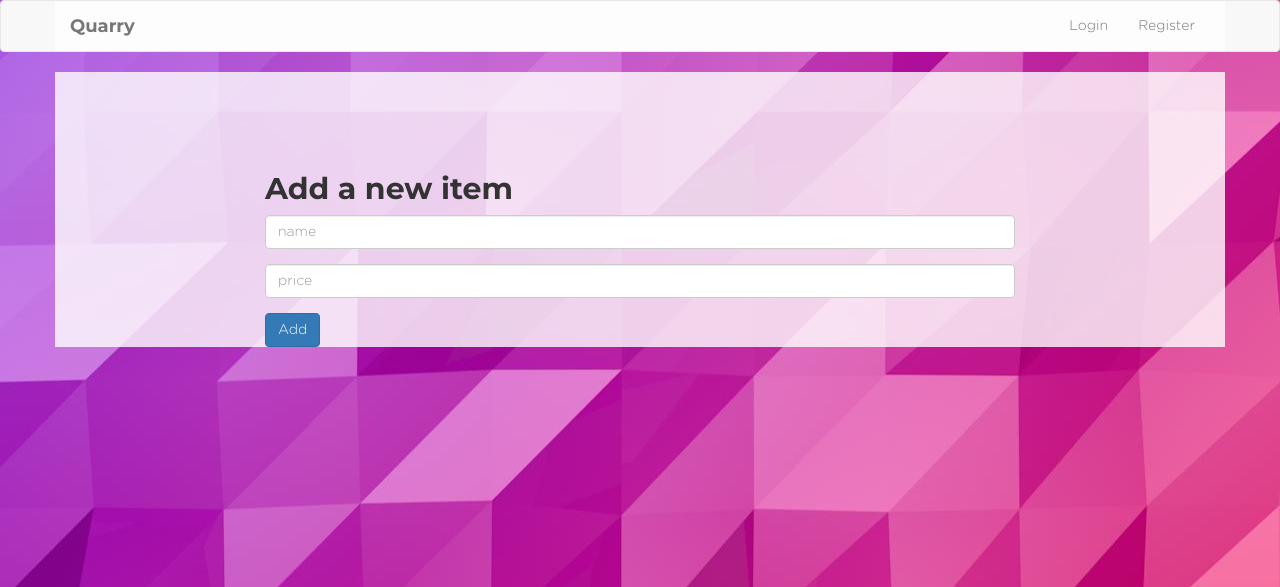
After one commit to zliou/cashmonies, a Flask app: template templates/add.html in a window 1280 px wide. The commit adds this page. Shown: the top 587 px of the page. Run offline with Flask 2, Linux system fonts and the light colour scheme; the template is opened without the code that fills it: values that come from a table or form of the project are taken from there, others are empty; some libraries are stand-ins or nearby versions.

Commit message:
Add crud for items

```diff
--- a/app.py
+++ b/app.py
@@ -139,6 +139,29 @@ def buy(itemid, buyerid):
 	db.session.commit()
 	return render_template('home.html')
 
+@app.route('/add', methods=["GET", "POST"])
+@login_required
+def addForm():
+	form = AddItemForm()
+	if request.method == 'POST':
+		if form.validate_on_submit:
+			return redirect('/add/' + form.name.data + '/' + str(form.price.data))
+		else:
+			flash('All fields are required')
+			return redirect('/add')
+	return render_template('add.html',
+		form=form)
+
+@app.route('/add/<name>/<price>')
+@login_required
+def add(name, price):
+	newItem = Item(name, price=price)
+	current_user.items.append(newItem)
+	db.session.add(current_user)
+	db.session.commit()
+	flash('Item ' + name + ' succesfully added')
+	return render_template('home.html')
+
 @app.route("/logout")
 def logout():
   logout_user()
--- a/forms.py
+++ b/forms.py
@@ -1,5 +1,5 @@
 from flask.ext.wtf import Form
-from wtforms import StringField, BooleanField, PasswordField, validators
+from wtforms import StringField, BooleanField, PasswordField, IntegerField, validators
 from wtforms.validators import DataRequired
 
 class RegisterForm(Form):
@@ -10,3 +10,7 @@ class RegisterForm(Form):
 class LoginForm(Form):
   email = StringField('email', validators=[DataRequired()])
   password = PasswordField('password', validators=[DataRequired()])
+
+class AddItemForm(Form):
+  name = StringField('name', validators=[DataRequired()])
+  price = IntegerField('price', validators=[DataRequired()])
--- a/static/css/stylesheet.css
+++ b/static/css/stylesheet.css
@@ -5,6 +5,7 @@
 html,
 body {
   font-family: "Gotham Rounded", sans-serif;
+  background: url(../img/low_poly.jpg) no-repeat center center;
 }
 h1,
 h2,
@@ -12,6 +13,10 @@ h2,
 .brand {
   font-family: "Montserrat";
   font-weight: 700;
+}
+.jumbotron {
+  background: transparent;
+  color: white;
 }
 .modal {
   position: absolute;
@@ -21,3 +26,12 @@ h2,
 .flashed_messages {
   color: red;
 }
+.add-body {
+  margin-top: 10vh;
+}
+.container {
+  background-color: rgba(255, 255, 255, 0.8);
+}
+table {
+  margin-top: 20px;
+}
--- /dev/null
+++ b/templates/add.html
@@ -0,0 +1,32 @@
+{% extends "layout.html" %}
+
+{% block content %}
+<div class="container">
+  <div class="row">
+    <div class="col-sm-12 col-md-8 col-md-push-2 add-body">
+      <h2>Add a new item</h2>
+      <form method=post>
+        {{ form.hidden_tag() }}
+        <div class="form-group">
+          {{ form.name(class_="form-control", placeholder="name")}}
+        </div>
+        {% for error in form.name.errors %}
+        <span style="color:red;">[{{ error }}]</span>
+        {% endfor %}
+
+        <div class="form-group">
+          {{ form.price(class_="form-control", placeholder="price") }}
+        </div>
+
+        {% for error in form.price.errors %}
+        <span style="color:red;">[{{ error }}]</span>
+        {% endfor %}
+
+        <input type="submit" class="submit btn btn-primary" name="submit" value="Add">
+      </div>
+    </form>
+    </div>
+</div>
+</div>
+
+{% endblock %}
--- a/templates/layout.html
+++ b/templates/layout.html
@@ -10,8 +10,6 @@
   <script type="text/javascript" src="https://ajax.googleapis.com/ajax/libs/jquery/3.1.1/jquery.min.js"></script>
   <script type="text/javascript" src="https://maxcdn.bootstrapcdn.com/bootstrap/3.3.7/js/bootstrap.min.js"></script>
   <link rel="icon" type="image/png" href="/static/images/favicon.png">
-
-
 </head>
 
 <body>
@@ -31,8 +29,9 @@
 
           <!-- Logged in block -->
           {% if current_user.is_authenticated %}
-          <li><a href="/pay">Make Payment</a></li>
+          <li><a href="/home">Buy</a></li>
           <!-- <a href="/charge"><li>Charge</li></a> -->
+          <li><a href="/add">Add Listing</a></li>
           <li><a href="/logout" id="logout">Logout</a></li>
 
           <!-- Logged out block -->
```
Also changed, not shown: static/img/low_poly.jpg (added).
